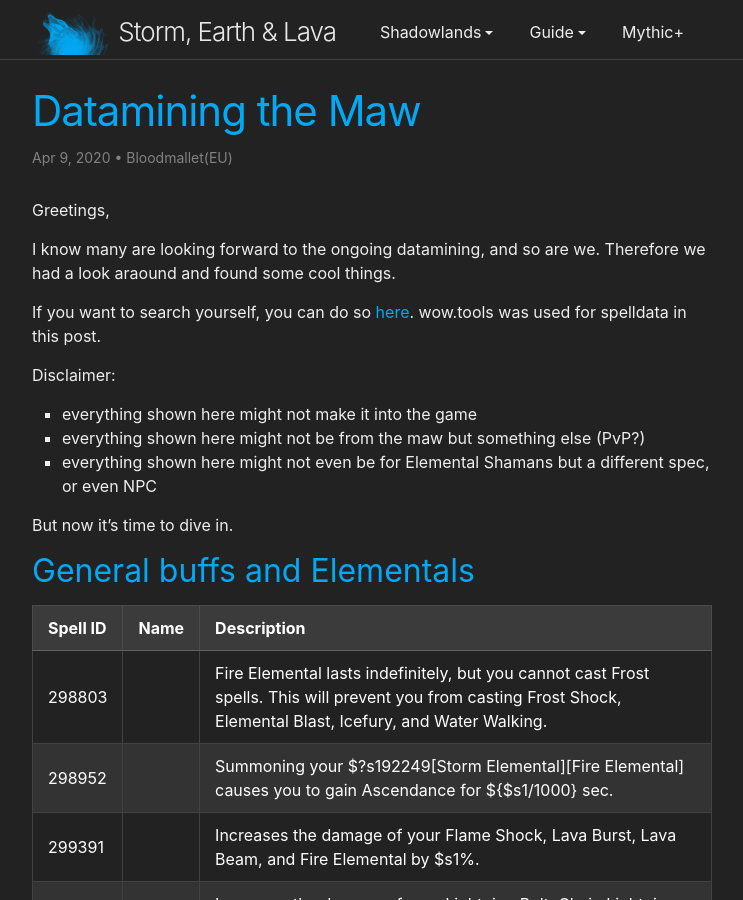
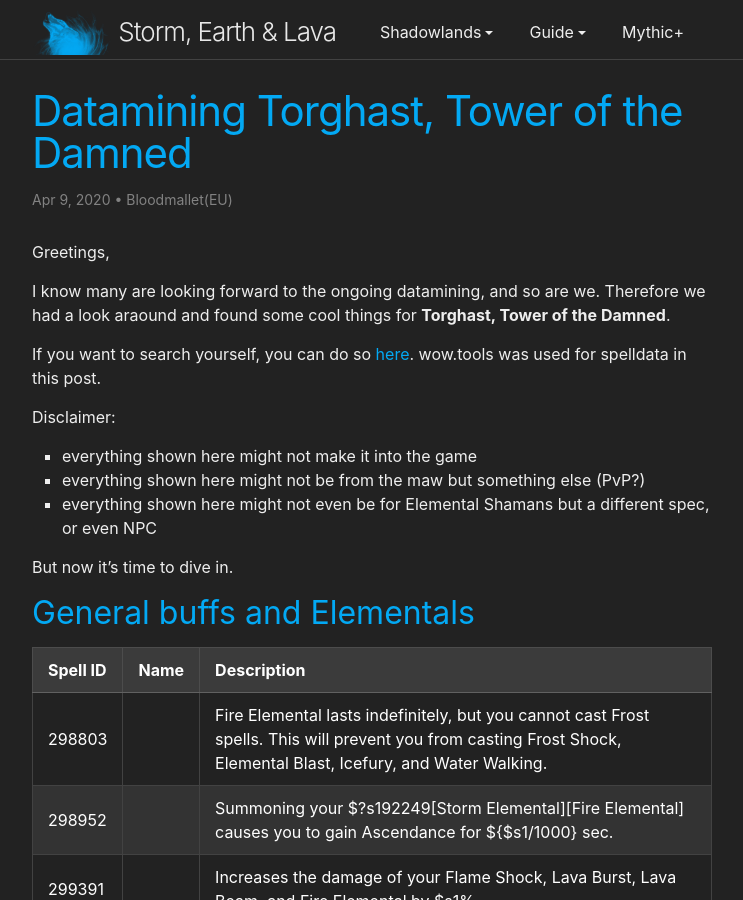
Before and after one commit to stormearthandlava/stormearthandlava.github.io, a Jekyll site: the page built from blog/_posts/2020-04-09-datamining-torghast.md, in a window 1280 px wide and 900 px high. Shown: the whole window, without its empty margins (268-1011 px from the left). Built offline with Jekyll 4.4.1, drawn with Linux system fonts in a browser that asks for light colours; a script that is not in the unit is left out; some of the changed text lies outside the part shown.

Commit message:
crush some hopes

```diff
--- a/blog/_posts/2020-04-09-datamining-maw.md
+++ b/blog/_posts/2020-04-09-datamining-torghast.md
@@ -1,6 +1,6 @@
 ---
 layout: post
-title: Datamining the Maw
+title: Datamining Torghast, Tower of the Damned
 excerpt: Passives you have to choose from.
 date: 2020-04-09 14:30:00 +0200
 author: Bloodmallet(EU)
@@ -8,7 +8,7 @@
 
 Greetings,
 
-I know many are looking forward to the ongoing datamining, and so are we. Therefore we had a look araound and found some cool things.
+I know many are looking forward to the ongoing datamining, and so are we. Therefore we had a look araound and found some cool things for **Torghast, Tower of the Damned**.
 
 If you want to search yourself, you can do so [here](https://wow.tools/dbc/?dbc=spell). wow.tools was used for spelldata in this post.
 
@@ -19,6 +19,7 @@
 
 But now it's time to dive in.
 
+
 ## General buffs and Elementals
 
 | Spell ID | Name | Description |
@@ -28,7 +29,6 @@
 | 299391 | | Increases the damage of your Flame Shock, Lava Burst, Lava Beam, and Fire Elemental by $s1%. |
 | 299392 | | Increases the damage of your Lightning Bolt, Chain Lightning, and Storm Elemental by $s1%. |
 | 299393 | | Increases the damage of your Earth Shock, Earthquake, and Earth Elemental by $s1%. |
-
 
 
 ## Lightning Bolt + Chain Lightning
@@ -44,6 +44,7 @@
 | --- | --- | --- |
 | 298572 | Tectonic Storm | Chain Lightning always causes an Elemental Overload against enemies standing in your Earthquake. |
 
+
 ## Earthquake
 
 | Spell ID | Name | Description |
@@ -58,17 +59,20 @@
 | 298767 | Mountains Will Fall | Your Mastery now affects Earthquake, allowing it to cause an Elemental Overload. |
 | 299454 | | Coalescences within the Maw have improved your Earthquake spell. |
 
+
 ## Totems
 
 | Spell ID | Name | Description |
 | --- | --- | --- |
 | 298590 | Totemic Slam | Whenever you summon a Totem, it causes an Earthquake at its location. |
 
+
 ## Fire Damage (FS, LvB, FE, EB)
 
 | Spell ID | Name | Description |
 | --- | --- | --- |
 | 298891 | | Fire damage dealt by you and your summons increases the damage the target takes from your Lava Burst by $298905s1%, stacking up to $298905u times. |
+
 
 ## Flame Shock
 
@@ -78,6 +82,7 @@
 | 298907 | | Flame Shock lasts forever. |
 | 299419 | | Anima Lance applies Flame Shock to enemies it strikes. |
 
+
 ## Lava Burst
 
 | Spell ID | Name | Description |
@@ -85,17 +90,20 @@
 | 298969 | | Lava Burst knocks the target away from you. |
 | 298991 | | Successfully Purging an enemy casts Lava Burst at them. |
 
+
 ## Earth Shock
 
 | Spell ID | Name | Description |
 | --- | --- | --- |
 | 298911 | | Earth Shock grants you Lava Surge. |
 
+
 ## Frost Shock
 
 | Spell ID | Name | Description |
 | --- | --- | --- |
 | 298692 | | Frost Shock reduces movement speed by an additional $s2%, and lasts ${$s1/1000} sec longer. |
+
 
 ## Astral Shift
 
@@ -109,7 +117,7 @@
 - everything shown here might not be from the maw but something else (PvP?)
 - everything shown here might not even be for Elemental Shamans but a different spec, or even NPC
 
-I hope you enjoyed this list.
+I hope you enjoyed this list. Remember, we totally expect these effect to remain within Torghast, Tower of the Damned.
 
 Yours sincerely,<br/>
 Bloodmallet(EU)
```
